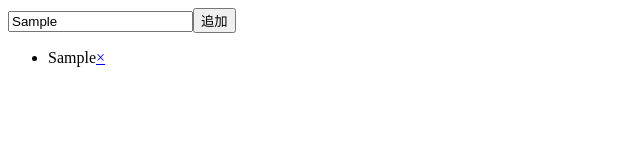
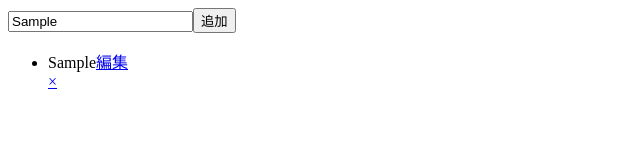
Before and after one commit to mKasa-lei/react_2-todo, a React (Create React App) app in the folder week2/: page / in a window 1280 px wide. Both pictures are taken after typing "Sample" into the empty fields and a click on the input "追加". Shown: the top 160 px of the page, without its empty margins (0-640 px from the left). Built offline with nearby package versions, Linux system fonts and the light colour scheme.

Commit message:
削除機能追加、編集機能途中。

```diff
--- a/week2/src/index.tsx
+++ b/week2/src/index.tsx
@@ -2,10 +2,12 @@ import React, { useState } from "react";
 import ReactDOM from "react-dom";
 import "./style.scss";
 import * as serviceWorker from "./serviceWorker";
+import { toEditorSettings } from "typescript";
 
 const Todo: React.FC = () => {
   const [todo, setTodo] = useState<string>("");
   const [todoList, setTodoList] = useState<Array<string>>(Array());
+  const [editing, setEditing] = useState<boolean>(true);
   const toAdd: Function = (e: any) => {
     e.preventDefault();
     if (todo) {
@@ -15,8 +17,11 @@ const Todo: React.FC = () => {
   const changeTxt: Function = (e: any) => {
     setTodo(e.target.value);
   };
-  const toDelete: Function = (i: number) => {
-    setTodoList(todoList.splice(i, 1));
+  const toDelete: Function = (content: string) => {
+    setTodoList(todoList.filter((todoItem) => todoItem !== content));
+  };
+  const toEdit: Function = () => {
+    setEditing(!editing);
   };
   return (
     <React.Fragment>
@@ -25,7 +30,12 @@ const Todo: React.FC = () => {
         toAdd={(e: any) => toAdd(e)}
         onChange={(e: any) => changeTxt(e)}
       />
-      <TodoList todoList={todoList} toDelete={(i: number) => toDelete(i)} />
+      <TodoList
+        todoList={todoList}
+        toDelete={(content: string) => toDelete(content)}
+        editing={editing}
+        toEdit={() => toEdit()}
+      />
     </React.Fragment>
   );
 };
@@ -50,14 +60,26 @@ const Input: React.FC<PropsInput> = (props) => {
 type PropsTodoList = {
   todoList: Array<string>;
   toDelete: Function;
+  editing: boolean;
+  toEdit: Function;
 };
 const TodoList: React.FC<PropsTodoList> = (props) => {
   const list = props.todoList.map((content, i) => {
     return (
       <li key={i}>
-        {content}
-        {/*  <a href="#" onClick={}>編集</a> */}
-        <a href="#" onClick={() => props.toDelete(i)}>
+        {props.editing ? (
+          <div>
+            <span>{content}</span>
+            <a href="#" onClick={() => props.toEdit()}>
+              編集
+            </a>
+          </div>
+        ) : (
+          <div>
+            <input type="text" value={content} />
+          </div>
+        )}
+        <a href="#" onClick={() => props.toDelete(content)}>
           ×
         </a>
       </li>
```
